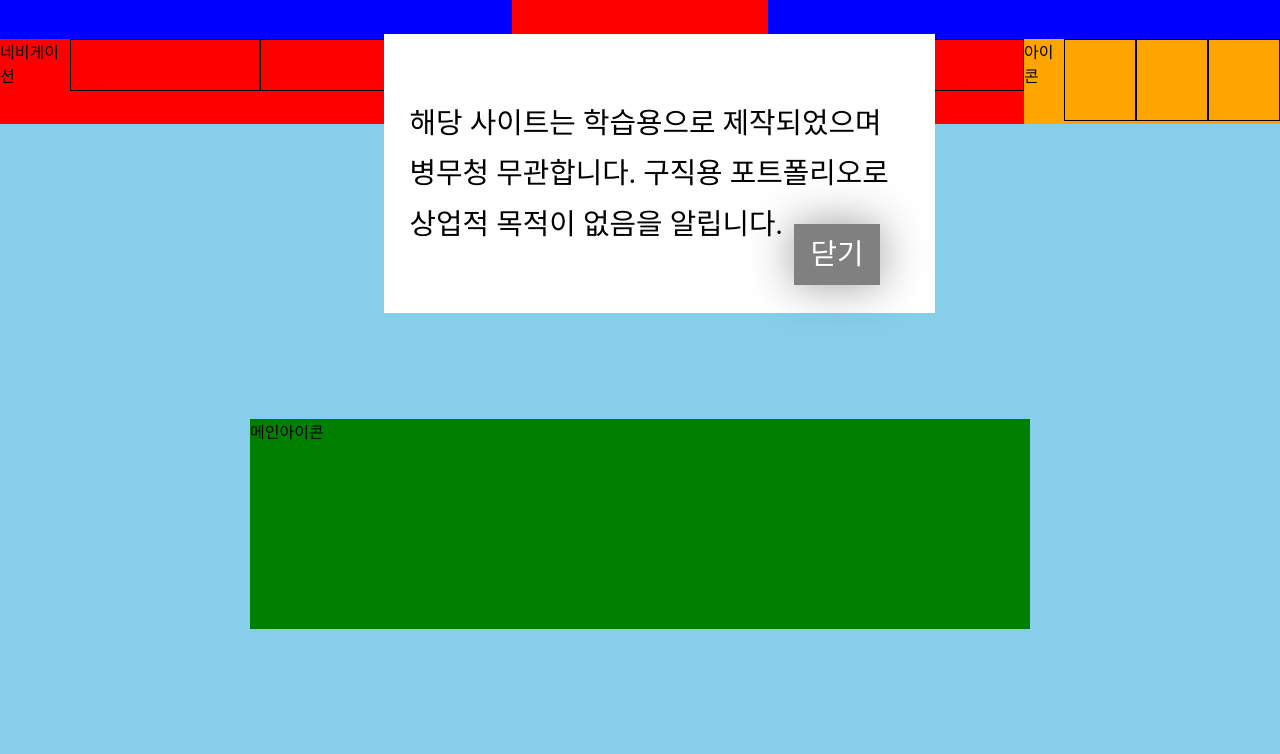
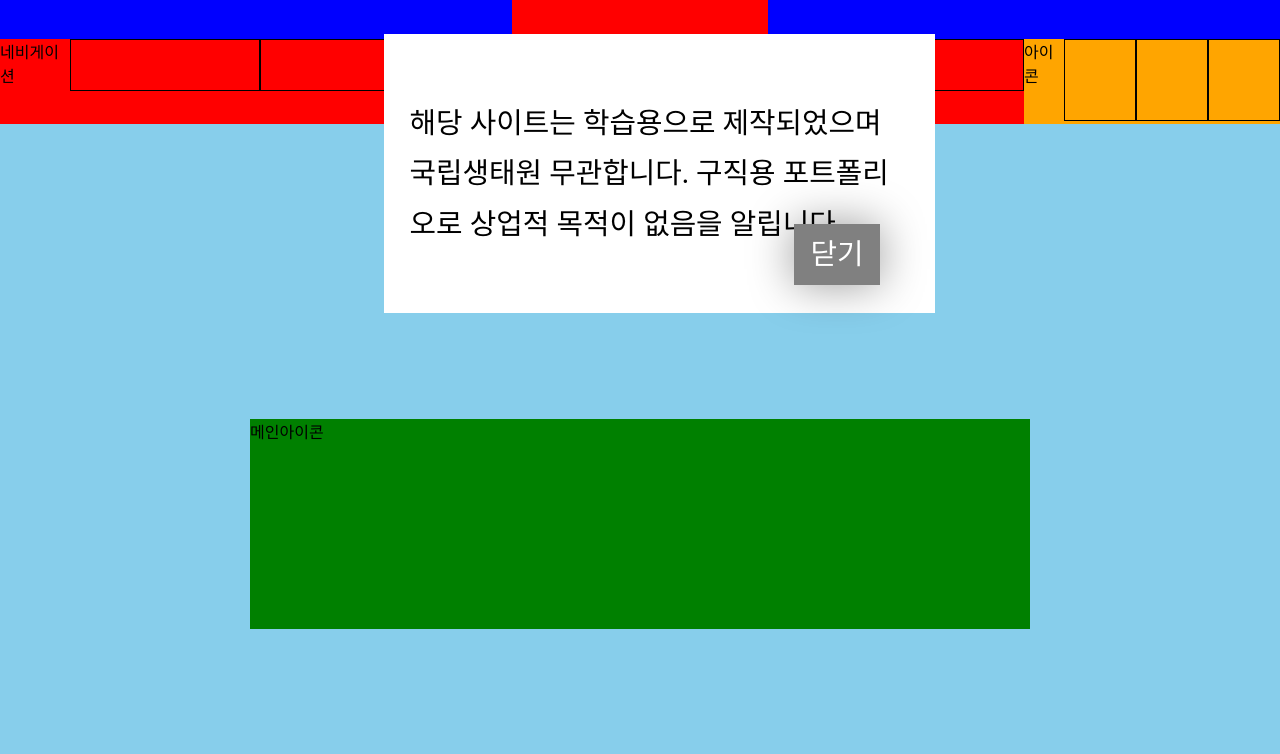
Before and after one commit to sungjinjoo/project1, a plain HTML site: page index.html in a window 1280 px wide. Shown: the part 46-800 px from the top of the page. Drawn offline with Linux system fonts and the light colour scheme.

Commit message:
프로젝트

```diff
--- a/index.html
+++ b/index.html
@@ -5,12 +5,13 @@
     <meta charset="UTF-8">
     <meta name="viewport" content="width=device-width, initial-scale=1.0">
     <link rel="stylesheet" href="./css/style.css">
+    <link rel="stylesheet" href="./css/reset.css">
     <title>프로젝트</title>
 </head>
 
 <body>
     <div class="popup">
-        해당 사이트는 학습용으로 제작되었으며 병무청 무관합니다.
+        해당 사이트는 학습용으로 제작되었으며 국립생태원 무관합니다.
         구직용 포트폴리오로 상업적 목적이 없음을 알립니다.
         <span>닫기</span>
     </div>
```
Also changed, not shown: 1 other file.
